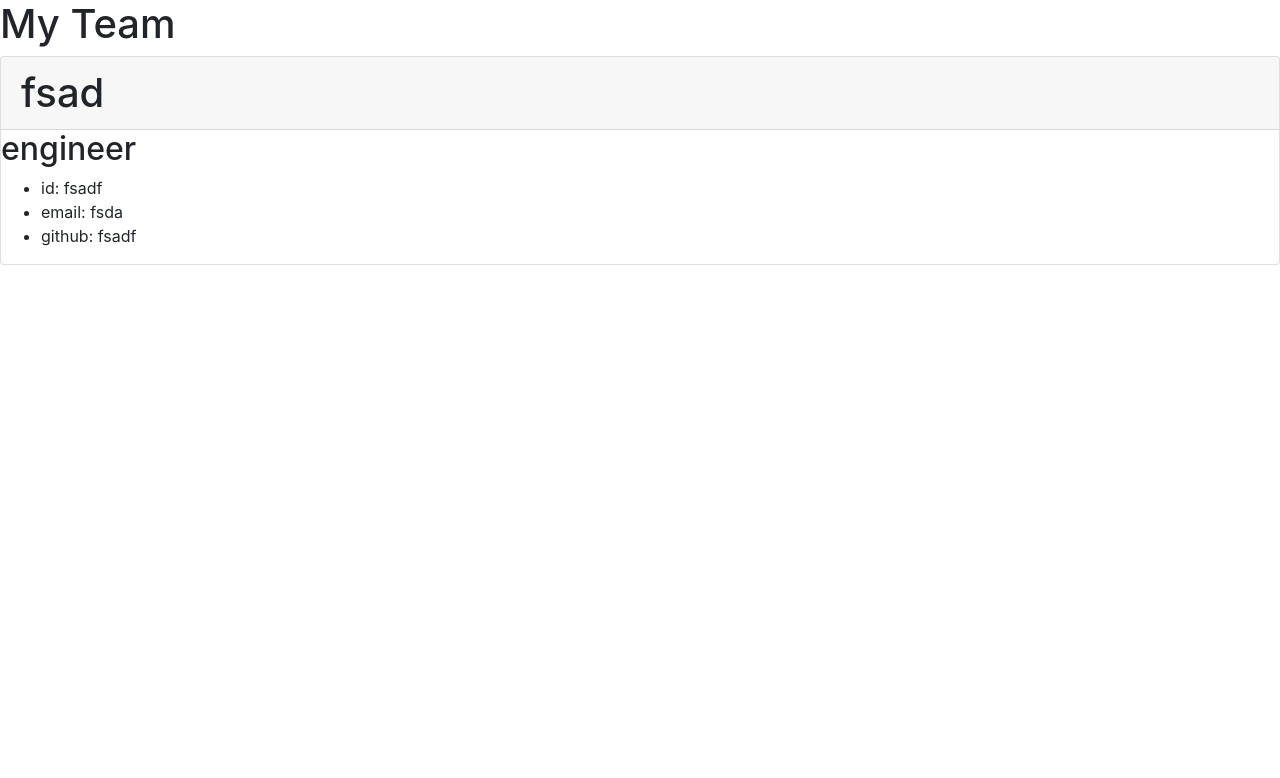
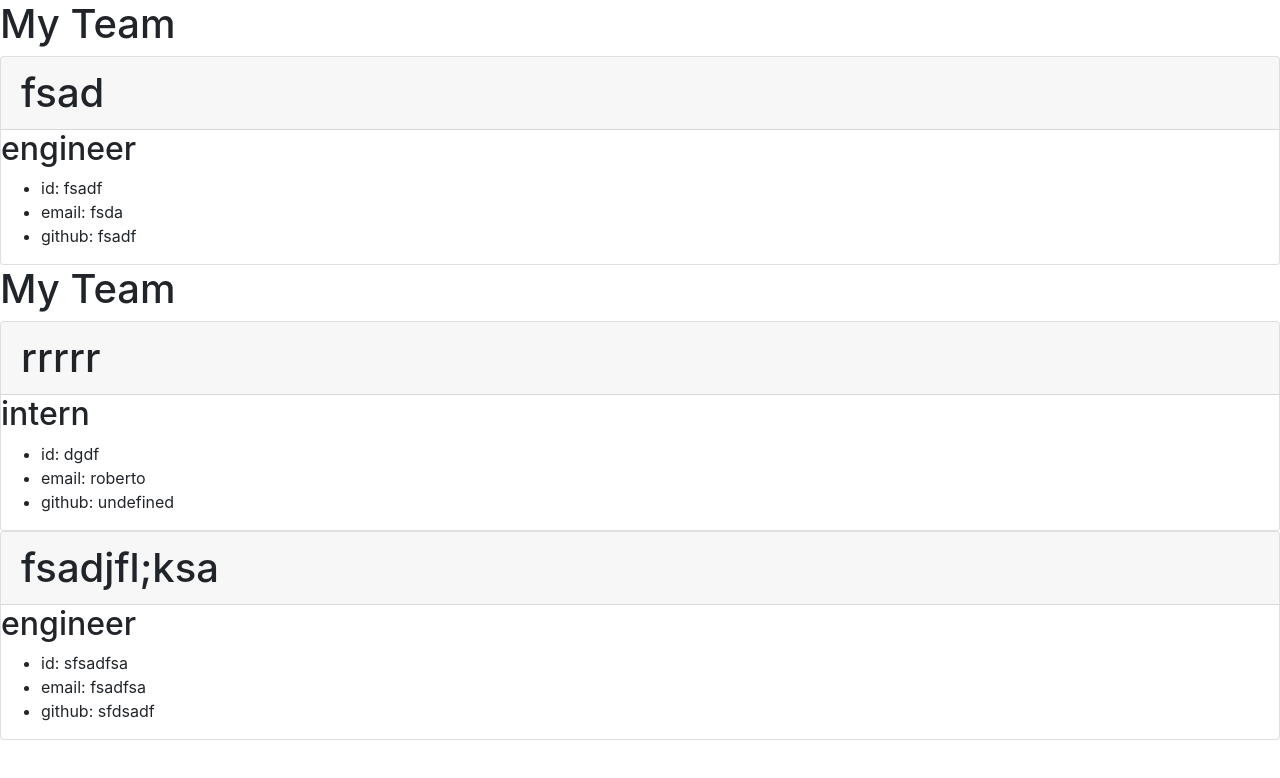
Before and after one commit to rob49157/team-generetor, a website: page temp.html in a window 1280 px wide. Drawn offline with nearby package versions, Linux system fonts and the light colour scheme.

Commit message:
classes done

```diff
--- a/temp.html
+++ b/temp.html
@@ -23,3 +23,38 @@
 
     </body>
     </html>
+
+    <!DOCTYPE html>
+    <html>
+    <head>
+    <meta charset="UTF-8">
+    <meta http-equiv="X-UA-Compatible" content="IE=edge">
+    <meta name="viewport" content="width=device-width, initial-scale=1.0">
+    <link rel="stylesheet" href="https://maxcdn.bootstrapcdn.com/bootstrap/4.0.0/css/bootstrap.min.css" integrity="sha384-Gn5384xqQ1aoWXA+058RXPxPg6fy4IWvTNh0E263XmFcJlSAwiGgFAW/dAiS6JXm" crossorigin="anonymous">
+    <title>Document</title>
+    </head>
+    <body>
+    <h1>My Team</h1>
+
+            <div class="card">
+                <h1 class="card-header">rrrrr</h1>
+                <h2>intern</h2>
+                    <ul>
+                        <li>id: dgdf</li>
+                        <li>email: roberto</li>
+                        <li>github: undefined</li>
+                    </ul>
+            </div>
+
+            <div class="card">
+                <h1 class="card-header">fsadjfl;ksa</h1>
+                <h2>engineer</h2>
+                    <ul>
+                        <li>id: sfsadfsa</li>
+                        <li>email: fsadfsa</li>
+                        <li>github: sfdsadf</li>
+                    </ul>
+            </div>
+
+    </body>
+    </html>
```
Also changed, not shown: temp.js (+27 -0 lines).
